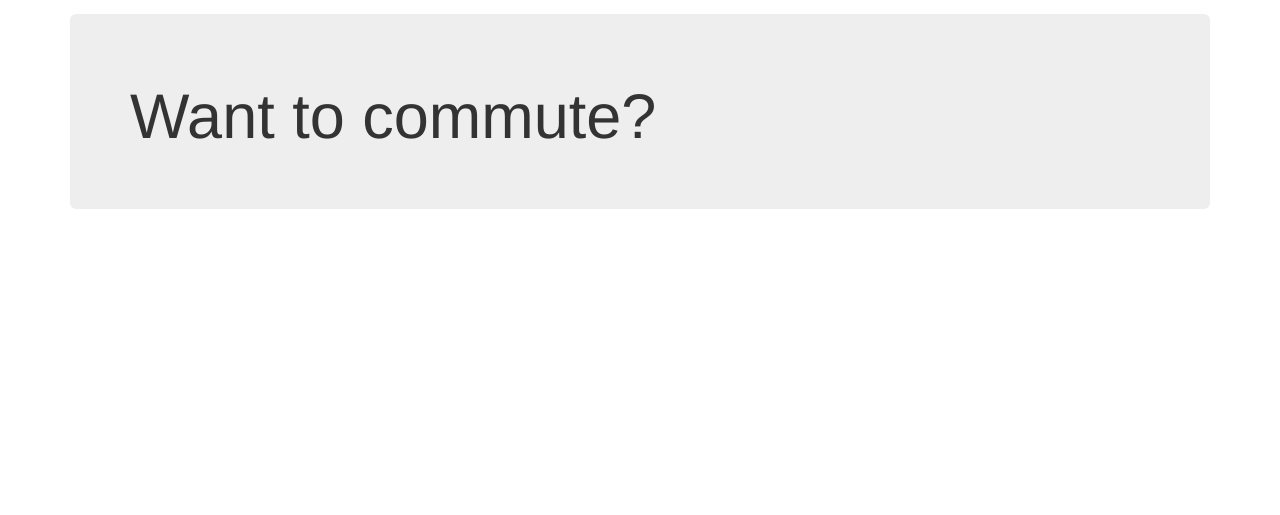
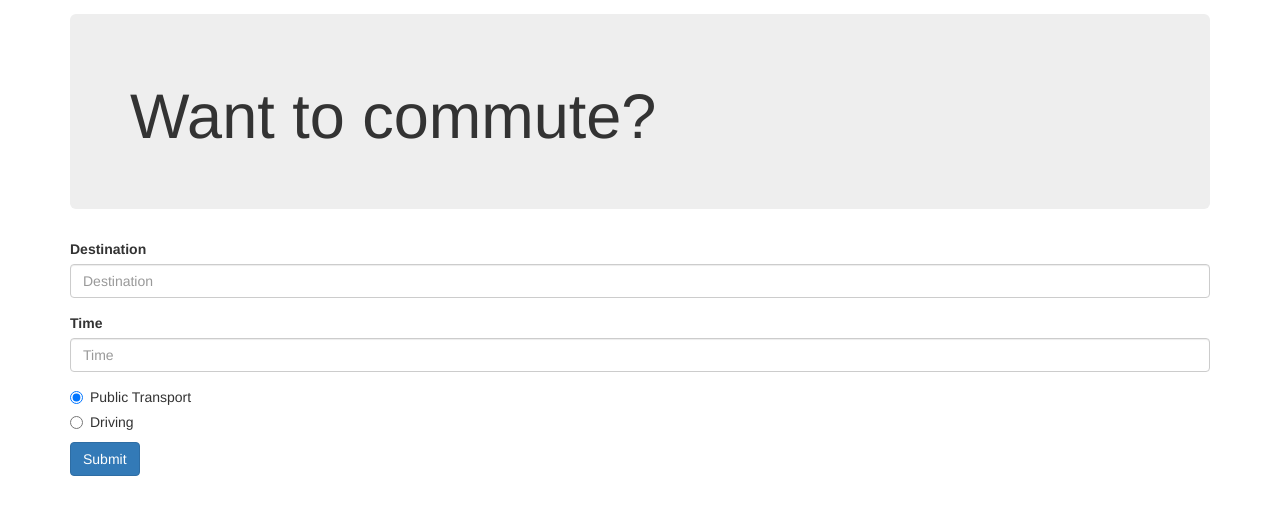
Before and after one commit to Rob-Owen/commute, a Django app: template traveltime/templates/traveltime/index.html in a window 1280 px wide. Shown: the part 51-566 px from the top of the page. Run offline with Django 3.2, Linux system fonts and the light colour scheme; the template is opened without the code that fills it, so the values that code supplies are empty; some libraries are stand-ins or nearby versions.

Commit message:
Add basic form for searching

```diff
--- a/traveltime/templates/traveltime/index.html
+++ b/traveltime/templates/traveltime/index.html
@@ -8,4 +8,34 @@
   <h1 class="display-3">Want to commute?</h1>
 </div>
 
+<form action="#" method="get">
+  <div class="form-group">
+    <label for="destination">Destination</label>
+    <input type="string" class="form-control" id="destination" placeholder="Destination">
+  </div>
+
+    <div class="form-group">
+    <label for="time">Time</label>
+    <input type="float" class="form-control" id="time" placeholder="Time">
+  </div>
+
+<div class="radio">
+  <label>
+    <input type="radio" name="optionsTransit" id="transit_button" value="transit" checked>
+    Public Transport
+  </label>
+</div>
+<div class="radio">
+  <label>
+    <input type="radio" name="optionsTransit" id="drive_button" value="driving">
+    Driving
+  </label>
+</div>
+
+  <button type="submit" class="btn btn-primary">Submit</button>
+</form>
+
+
+
+
 {% endblock %}
```
